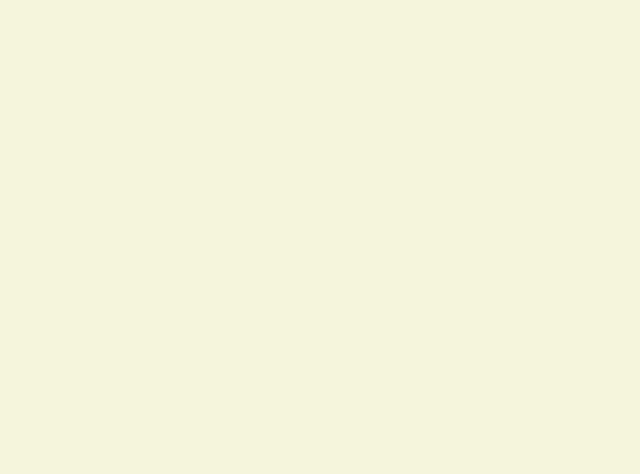
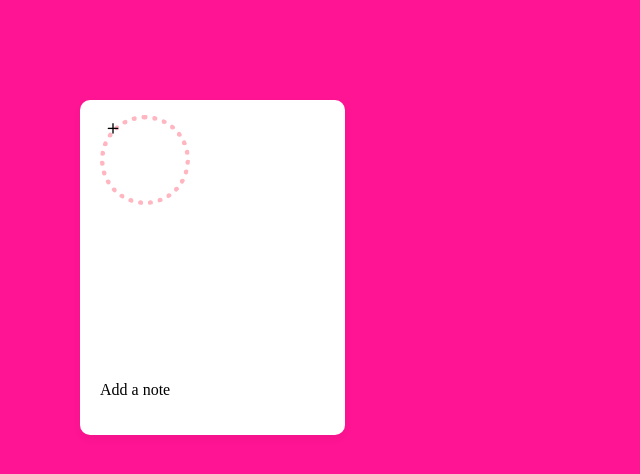
Before and after one commit to ChristinaAlferieva/BasicHTMLandCSSandDOMAPI, a plain HTML site: page problem-2/index.html in a window 1280 px wide. Shown: the whole page, without its empty margins (0-640 px from the left). Drawn offline with nearby package versions, Linux system fonts and the light colour scheme.

Commit message:
Working on the CSS file

```diff
--- a/problem-2/index.html
+++ b/problem-2/index.html
@@ -2,14 +2,18 @@
 <html>
 	<head>
 		<meta charset="utf-8">
+		<meta name="viewport" content="width=device-width, intial-scale=1">
 		<title>Note-taking App</title>
 		<link rel="stylesheet" href="style.css">
-		<script src="site.js"></script>
+		<link rel="stylesheet" href="https://unicons.iconscout.com/release/v4.0.0/css/line.css">
 	</head>
 
 	<body>
-		<div id="note">
-
+		<div class="app">
+			<li class="addNote">
+				<div class="sign"><i class="uil uil-plus"></i></div>
+			<p>Add a note</p>
+			</li>
 		</div>
 	</body>
 </html>
--- a/problem-2/style.css
+++ b/problem-2/style.css
@@ -1,6 +1,41 @@
 body {
   margin: 0;
   padding: 0;
-  font-size: 18px;
-  background: beige;
+  background: #FF1493;
 }
+
+.app{
+	display: grid;
+	grid-template-columns: repeat(auto-fill, 265px);
+	margin: 80px;
+	gap: 30px;
+}
+
+.app li{
+	height: 300px;
+	border-radius: 10px;
+	padding: 15px 20px 20px;
+	background: white;
+	box-shadow: 0 4px 8px rgba(0,0,0,0.05);
+}
+
+.addNote{
+	justify-content:center;
+	cursor: pointer;
+	flex-direction: column;
+	font-weight: 500;
+	margin-top: 20px;
+}
+
+.addNote .sign{
+	height: 80px;
+	width: 80px;
+	border-radius: 50%;
+	border: 5px dotted lightpink;
+}
+
+.addNote, .sign {
+	display: flex;
+	justify-content: space-between;
+	flex-direction: column;
+}
```
